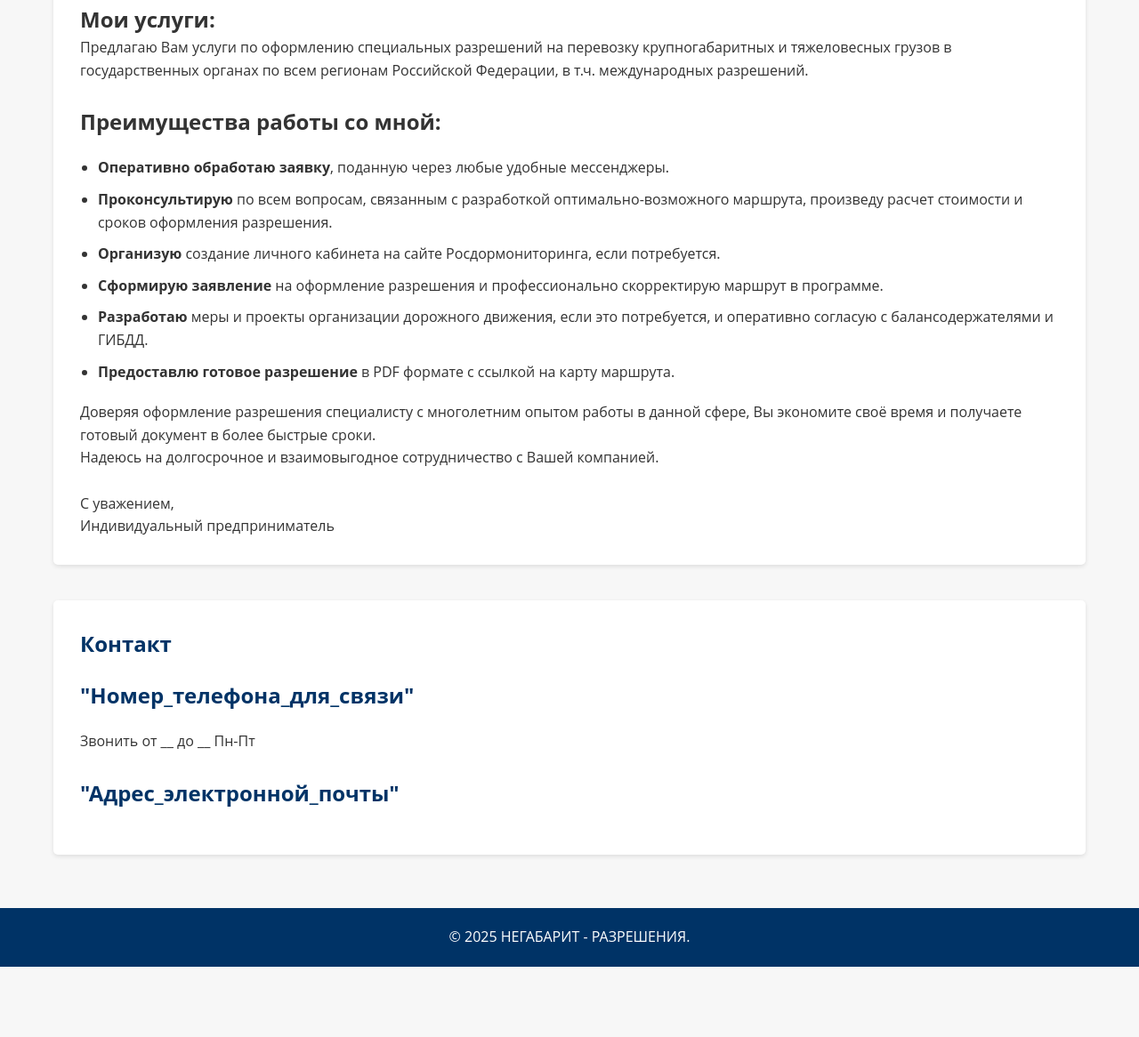
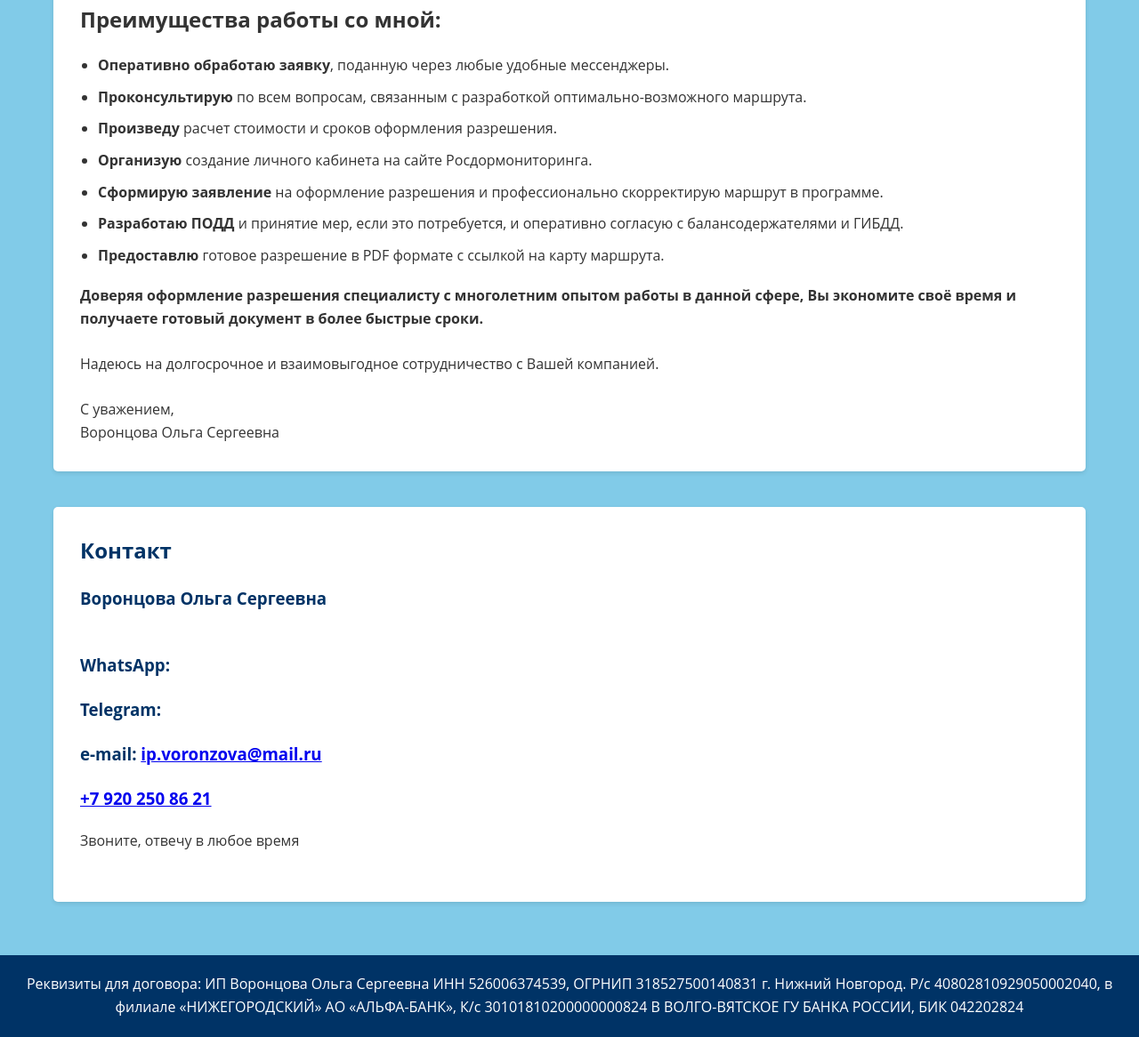
Before and after one commit to oliviesalat/LandingPage, a plain HTML site: page index.html in a window 1280 px wide. Shown: the part 860-2026 px from the top of the page at 89% size. Before the commit the page ends 1947 px from the top, so only its background shows below. Drawn offline with Linux system fonts and the light colour scheme.

Commit message:
update content

```diff
--- a/index.html
+++ b/index.html
@@ -21,16 +21,16 @@
     <div class="hero-content" id="main">
         <h2>НЕГАБАРИТ - РАЗРЕШЕНИЯ</h2>
         <p>Оформление разрешений на перевозку крупногабаритных и тяжеловесных грузов</p>
-        <a href="tel:89999999" class="cta-btn">Оставить заявку</a>
+        <a href="tel:+79202508621" class="cta-btn">Консультация</a>
     </div>
 </section>
 
 <div class="container">
     <section class="resume">
         <div class="resume-text">
-            <h2>Обо мне:</h2>
+            <h2>Помогу оформить специальные разрешения</h2><br>
             <p>
-                Здесь можно разместить информацию о себе:
+                на перевозку крупногабаритных и тяжеловесных грузов в государственных органах по всем регионам Российской Федерации, в т.ч. международных разрешений.
             </p>
         </div>
         <div class="resume-photo">
@@ -39,26 +39,33 @@
     </section>
 
     <section class="offer" id="offer">
-        <h2><strong>Мои услуги:</strong></h2>
-        <p>Предлагаю Вам услуги по оформлению специальных разрешений на перевозку крупногабаритных и тяжеловесных грузов в государственных органах по всем регионам Российской Федерации, в т.ч. международных разрешений.</p><br>
+<!--        <h2><strong>Помогу оформить специальные разрешения</strong></h2><br>-->
+<!--        <p>на перевозку крупногабаритных и тяжеловесных грузов в государственных органах по всем регионам Российской Федерации, в т.ч. международных разрешений. </p><br>-->
         <h2>Преимущества работы со мной:</h2>
         <ul>
             <li><strong>Оперативно обработаю заявку</strong>, поданную через любые удобные мессенджеры.</li>
-            <li><strong>Проконсультирую</strong> по всем вопросам, связанным с разработкой оптимально-возможного маршрута, произведу расчет стоимости и сроков оформления разрешения.</li>
-            <li><strong>Организую</strong> создание личного кабинета на сайте Росдормониторинга, если потребуется.</li>
+            <li><strong>Проконсультирую</strong> по всем вопросам, связанным с разработкой оптимально-возможного маршрута.</li>
+            <li><strong>Произведу</strong> расчет стоимости и сроков оформления разрешения.</li>
+            <li><strong>Организую</strong> создание личного кабинета на сайте Росдормониторинга.</li>
             <li><strong>Сформирую заявление</strong> на оформление разрешения и профессионально скорректирую маршрут в программе.</li>
-            <li><strong>Разработаю</strong> меры и проекты организации дорожного движения, если это потребуется, и оперативно согласую с балансодержателями и ГИБДД.</li>
-            <li><strong>Предоставлю готовое разрешение</strong> в PDF формате с ссылкой на карту маршрута.</li>
+            <li><strong>Разработаю ПОДД</strong> и принятие мер, если это потребуется, и оперативно согласую с балансодержателями и ГИБДД.</li>
+            <li><strong>Предоставлю</strong> готовое разрешение в PDF формате с ссылкой на карту маршрута.</li>
         </ul>
-        <p>Доверяя оформление разрешения специалисту с многолетним опытом работы в данной сфере, Вы экономите своё время и получаете готовый документ в более быстрые сроки.</p>
+        <p><strong>Доверяя оформление разрешения специалисту с многолетним опытом работы в данной сфере, Вы экономите своё время и получаете готовый документ в более быстрые сроки.</strong></p><br>
         <p>Надеюсь на долгосрочное и взаимовыгодное сотрудничество с Вашей компанией.</p><br>
-        <p>С уважением, <br>Индивидуальный предприниматель </p>
+        <p>С уважением, <br>Воронцова Ольга Сергеевна
+        </p>
     </section>
 
     <section class="contact" id="contact">
         <h2>Контакт</h2>
-        <h2>"Номер_телефона_для_связи"</h2> <p> Звонить от __ до __ Пн-Пт</p> <br>
-        <h2>"Адрес_электронной_почты"</h2>
+        <h3>Воронцова Ольга Сергеевна</h3><br>
+        <h3>WhatsApp:</h3>
+        <h3>Telegram:</h3>
+        <h3>e-mail: <a href="mailto:ip.voronzova@mail.ru">ip.voronzova@mail.ru</a> </h3>
+        <h3><a href="tel:+79202508621">+7 920 250 86 21 </a></h3>
+        <p>Звоните, отвечу в любое время</p> <br>
+
 <!--        <strong>Заказать консультацию:</strong> <br>-->
 <!--            <input-->
 <!--                    type="tel"-->
@@ -75,7 +82,13 @@
 </div>
 
 <footer>
-    <p>&copy; 2025 НЕГАБАРИТ - РАЗРЕШЕНИЯ. </p>
+    <p>Реквизиты для договора:
+        ИП Воронцова Ольга Сергеевна
+        ИНН 526006374539, ОГРНИП 318527500140831
+        г. Нижний Новгород.
+        Р/с 40802810929050002040, в филиале «НИЖЕГОРОДСКИЙ» АО «АЛЬФА-БАНК»,
+        К/с 30101810200000000824 В ВОЛГО-ВЯТСКОЕ ГУ БАНКА РОССИИ, БИК 042202824
+    </p>
 </footer>
 <script src="index.js"></script>
 </body>
--- a/style.css
+++ b/style.css
@@ -7,7 +7,7 @@ body {
     font-family: 'Open Sans', sans-serif;
     line-height: 1.6;
     color: #333;
-    background-color: #f7f7f7;
+    background-color: #81cbe8;
 }
 header {
     background-color: #003366;
@@ -95,6 +95,10 @@ nav a {
     box-shadow: 0 2px 5px rgba(0,0,0,0.1);
 }
 .contact h2 {
+    margin-bottom: 20px;
+    color: #003366;
+}
+.contact h3 {
     margin-bottom: 20px;
     color: #003366;
 }
```
